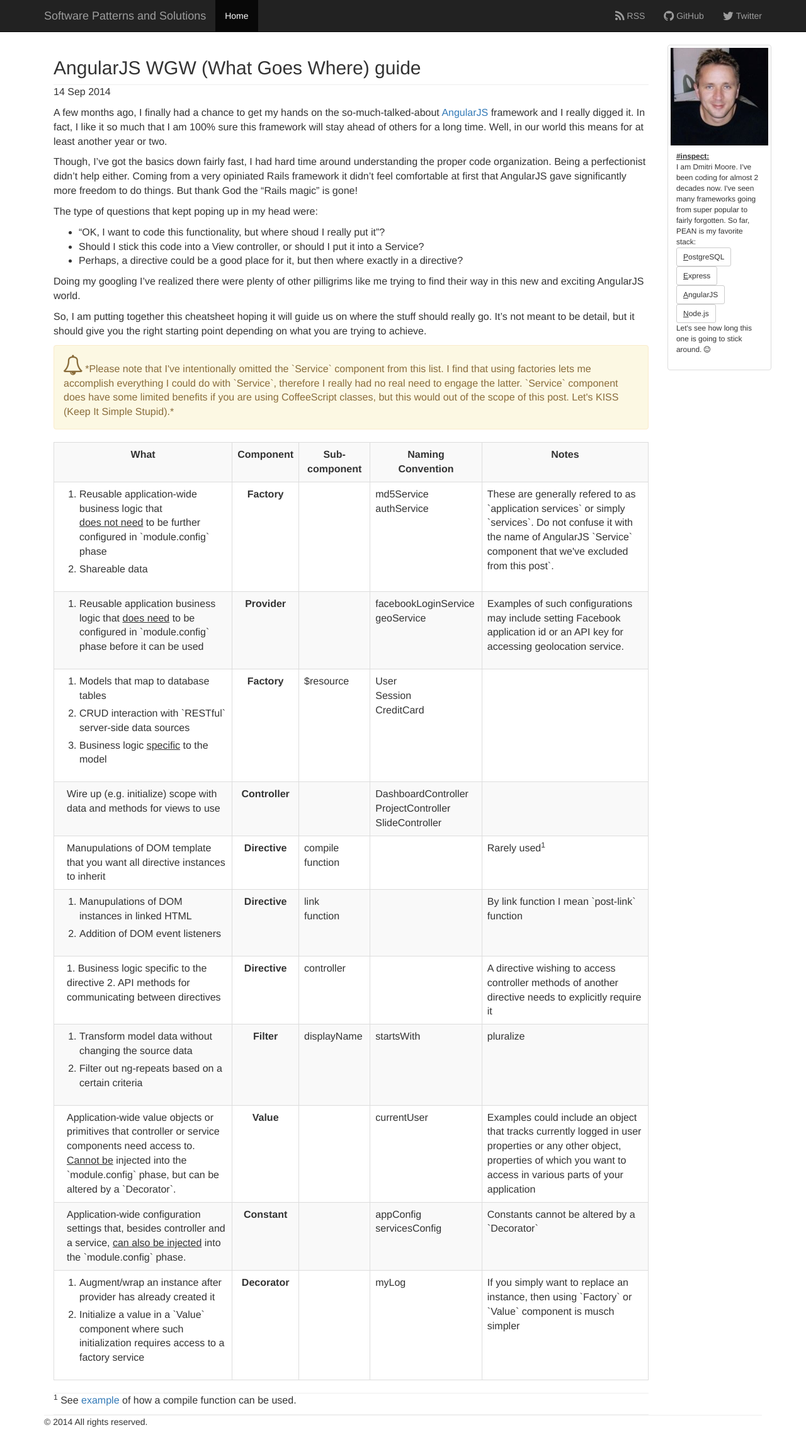
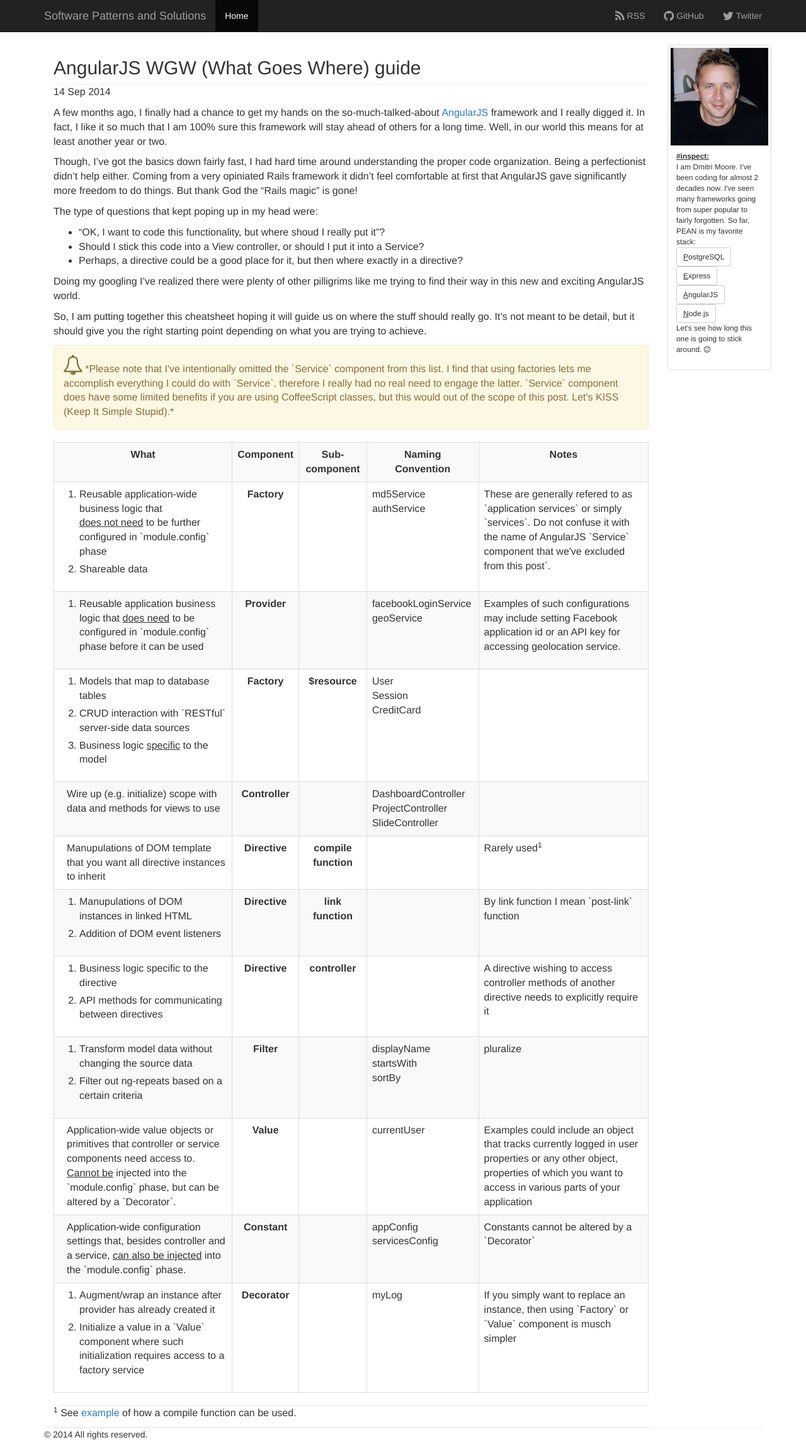
Before and after one commit to demisx/demisx.github.io, a Jekyll site: the page built from _posts/2014-09-14-angular-what-goes-where.md, in a window 1280 px wide. Shown: the whole page at 63% size. Built offline with Jekyll 4.4.1, drawn with Linux system fonts in a browser that asks for light colours; nearby versions of some CDN libraries; Markdown is read by kramdown in place of the engine named in the settings; comment, search, counter and statistics services are not loaded.

Commit message:
Fix typos

```diff
--- a/_posts/2014-09-14-angular-what-goes-where.md
+++ b/_posts/2014-09-14-angular-what-goes-where.md
@@ -154,8 +155,10 @@ starting point depending on what you are trying to achieve.
   </tr>
   <tr>
     <td>
-      1. Business logic specific to the directive
-      2. API methods for communicating between directives
+      <ol>
+        <li>Business logic specific to the directive</li>
+        <li>API methods for communicating between directives</li>
+      </ol>
     </td>
     <td>Directive</td>
     <td>controller</td>
@@ -173,8 +176,12 @@ starting point depending on what you are trying to achieve.
     </ol>
     </td>
     <td>Filter</td>
-    <td>displayName</td>
-    <td>startsWith</td>
+    <td></td>
+    <td>
+      displayName<br/>
+      startsWith<br/>
+      sortBy
+    </td>
     <td>pluralize</td>
   </tr>
   <tr>
```
Also changed, not shown: other parts of _posts/2014-09-14-angular-what-goes-where.md (+2 -1 lines).
